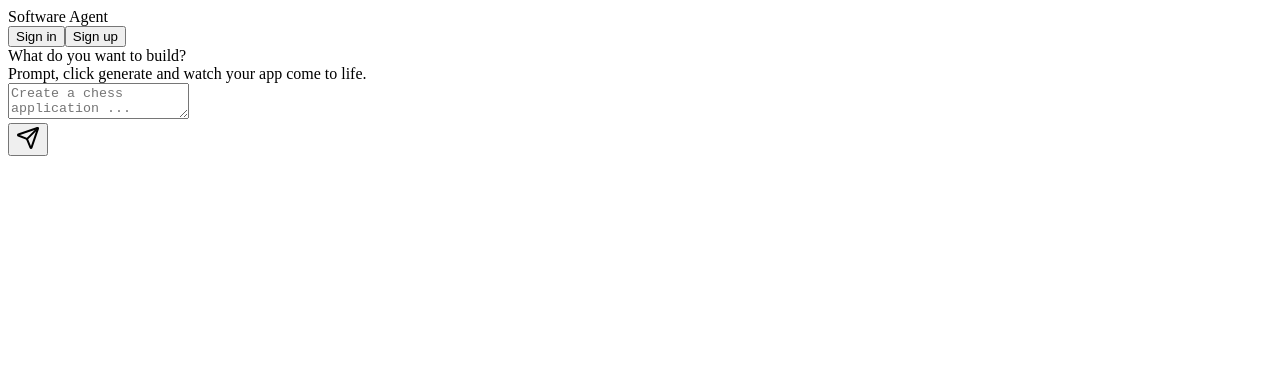
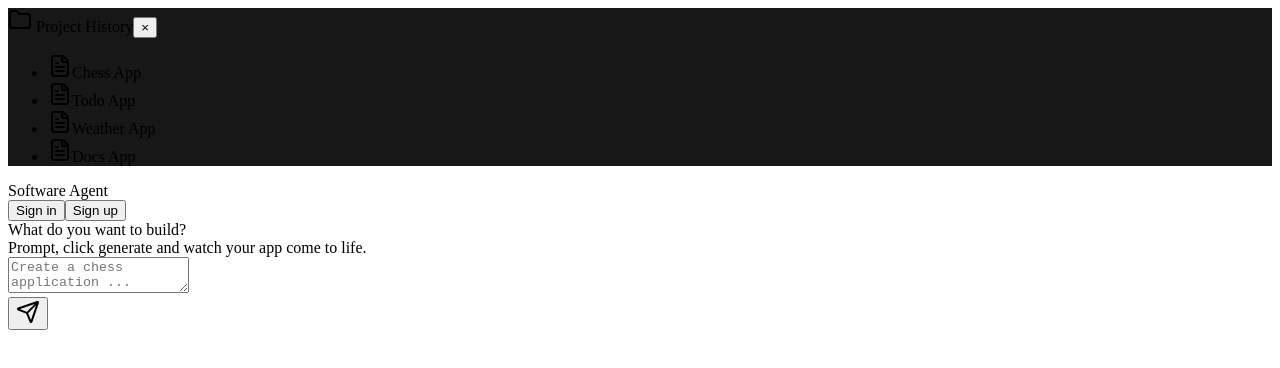
Before and after one commit to ansari-saif/software-agent, a Next.js app in the folder apps/frontend/: page / in a window 1280 px wide. Shown: the top 368 px of the page. Built offline with nearby package versions, Linux system fonts and the light colour scheme; no server answers.

Commit message:
sidebar added

```diff
--- a/apps/frontend/app/page.tsx
+++ b/apps/frontend/app/page.tsx
@@ -1,10 +1,11 @@
-
+import ProjectHistorySidebar from "../components/ProjectHistorySidebar";
 import Appbar from "../components/Appbar";
 import Prompt from "../components/Prompt";
 
 export default function Home() {
   return (
     <div className="p-4 min-h-screen bg-[rgb(10,10,10)]">
+      <ProjectHistorySidebar />
       <Appbar />
       <div className="max-w-4xl mx-auto p-32">
         <div className="text-2xl font-bold text-center text-white">
--- /dev/null
+++ b/apps/frontend/components/ProjectHistorySidebar.tsx
@@ -0,0 +1,68 @@
+"use client";
+
+import React, { useState, useEffect, useRef } from "react";
+import { Folder, FileText } from "lucide-react";
+import { motion } from "framer-motion";
+
+const mockProjects = [
+  { id: 1, name: "Chess App" },
+  { id: 2, name: "Todo App" },
+  { id: 3, name: "Weather App" },
+  { id: 4, name: "Docs App" },
+];
+
+export default function ProjectHistorySidebar() {
+  const [open, setOpen] = useState(false);
+  const sidebarRef = useRef<HTMLDivElement>(null);
+
+  // Open sidebar when mouse is near the left edge
+  useEffect(() => {
+    const handleMouseMove = (e: MouseEvent) => {
+      if (e.clientX < 24) {
+        setOpen(true);
+      } else if (
+        sidebarRef.current &&
+        !sidebarRef.current.contains(document.elementFromPoint(e.clientX, e.clientY) as Node)
+      ) {
+        setOpen(false);
+      }
+    };
+    window.addEventListener("mousemove", handleMouseMove);
+    return () => window.removeEventListener("mousemove", handleMouseMove);
+  }, []);
+
+  return (
+    <div
+      ref={sidebarRef}
+      className={`fixed top-0 left-0 h-full z-40 transition-transform duration-300 border-r border-[--color-sidebar-border] shadow-lg w-64 text-white ${open ? "translate-x-0" : "-translate-x-full"}`}
+      style={{ background: "rgb(23 23 23)" }}
+      onMouseLeave={() => setOpen(false)}
+    >
+      <div className="flex items-center justify-between p-4 border-b border-[--color-sidebar-border]">
+        <span className="flex items-center gap-2 font-bold text-lg">
+          <Folder className="w-5 h-5" /> Project History
+        </span>
+        <button
+          className="text-xl px-2 py-1 hover:bg-[--color-sidebar-accent] rounded"
+          onClick={() => setOpen(false)}
+          aria-label="Close sidebar"
+        >
+          ×
+        </button>
+      </div>
+      <ul className="p-4 space-y-2">
+        {mockProjects.map((project) => (
+          <motion.li
+            key={project.id}
+            className="p-2 rounded cursor-pointer flex items-center gap-2"
+            whileHover={{ scale: 1.05, backgroundColor: "rgba(255,255,255,0.06)" }}
+            transition={{ type: "spring", stiffness: 300, damping: 20 }}
+          >
+            <FileText className="w-4 h-4" />
+            {project.name}
+          </motion.li>
+        ))}
+      </ul>
+    </div>
+  );
+}
--- a/apps/frontend/package.json
+++ b/apps/frontend/package.json
@@ -14,6 +14,7 @@
     "axios": "^1.9.0",
     "class-variance-authority": "^0.7.1",
     "clsx": "^2.1.1",
+    "framer-motion": "^12.10.5",
     "lucide-react": "^0.479.0",
     "next": "15.2.1",
     "react": "^19.0.0",
```
